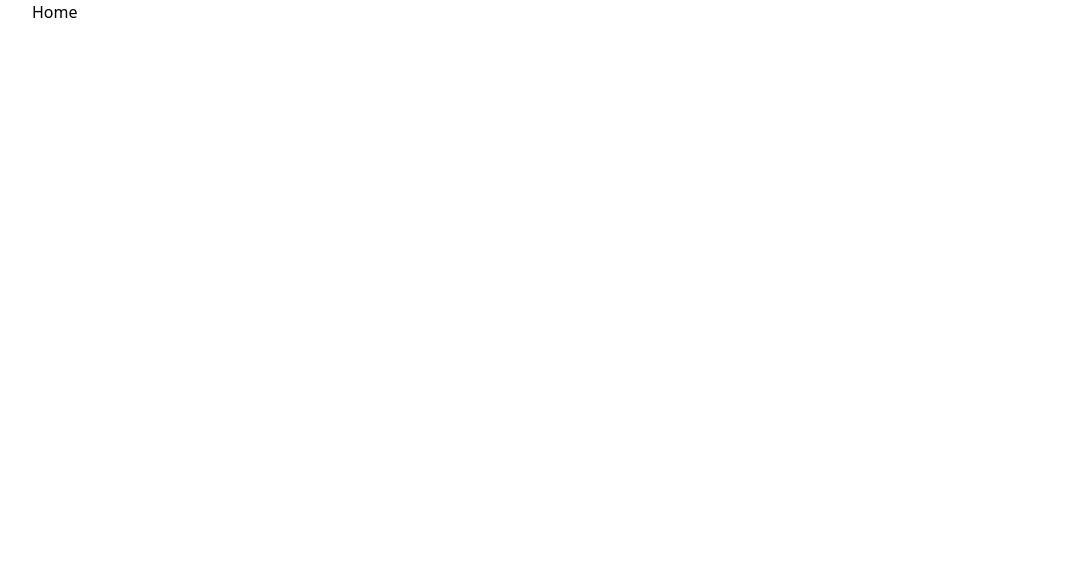
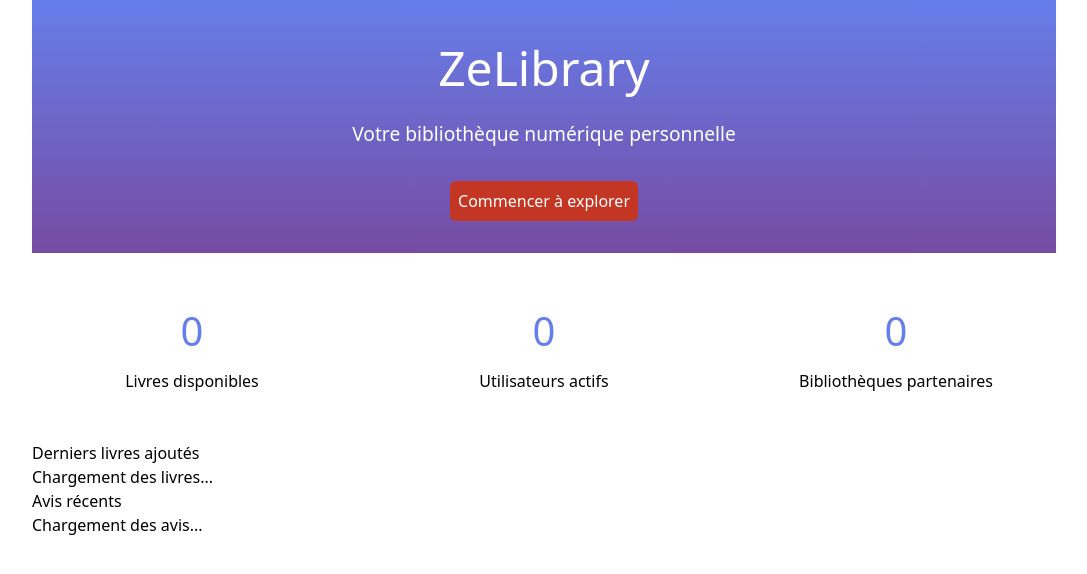
Before and after one commit to MaxHed/zelibrary, a Nuxt app in the folder frontend/: page / in a window 1280 px wide. Shown: the top 574 px of the page, without its empty margins (96-1183 px from the left). Built offline with nearby package versions, Linux system fonts and the light colour scheme.

Commit message:
NEW : draft of homepage. Blank page of library and id . move my drawer demo in folder test

```diff
--- a/frontend/app/assets/css/main.css
+++ b/frontend/app/assets/css/main.css
@@ -16,4 +16,8 @@ body {
     .page-width {
         @apply lg:max-w-[1200px] md:max-w-[900px] sm:max-w-[600px] max-w-[300px] mx-auto w-[80vw];
     }
+
+    .btn-primary {
+        @apply bg-[var(--color-accent)] text-white border-none p-2 rounded-md font-medium cursor-pointer;
+    }
 }
--- a/frontend/app/components/Header.vue
+++ b/frontend/app/components/Header.vue
@@ -3,7 +3,9 @@
         <!-- <PreHeader /> -->
         <div class="h-full page-width flex justify-between items-center  ">
             <div class="flex items-center gap-4 relative h-full w-[30em] py-2">
-                <NuxtImg src="/logo.svg" alt="Logo" class="logo" />
+                <NuxtLink to="/">
+                    <NuxtImg src="/logo.svg" alt="Logo" class="logo" />
+                </NuxtLink>
             </div>
             <NavBar />
         </div>
--- a/frontend/app/components/UI/NavBar.vue
+++ b/frontend/app/components/UI/NavBar.vue
@@ -33,7 +33,6 @@ import MobileDrawer from './MobileDrawer.vue';
 const items = [
     { to: '/', label: 'Accueil' },
     { to: '/libraries', label: 'Bibliothèques' },
-    { to: '/contact', label: 'Contact' },
     { to: '/books', label: 'Livres' },
 
 ]
--- a/frontend/app/pages/index.vue
+++ b/frontend/app/pages/index.vue
@@ -1,8 +1,143 @@
 <template>
     <div class="page-width">
-        <h1>Home</h1>
+        <!-- Hero Section -->
+        <section class="hero">
+            <h1>ZeLibrary</h1>
+            <p>Votre bibliothèque numérique personnelle</p>
+            <button class="btn-primary">Commencer à explorer</button>
+        </section>
+
+        <!-- Stats Section -->
+        <section class="stats">
+            <div class="stat">
+                <h3>{{ stats.booksCount || 0 }}</h3>
+                <p>Livres disponibles</p>
+            </div>
+            <div class="stat">
+                <h3>{{ stats.usersCount || 0 }}</h3>
+                <p>Utilisateurs actifs</p>
+            </div>
+            <div class="stat">
+                <h3>{{ stats.librariesCount || 0 }}</h3>
+                <p>Bibliothèques partenaires</p>
+            </div>
+        </section>
+
+        <!-- Recent Books -->
+        <section class="recent-books">
+            <h2>Derniers livres ajoutés</h2>
+            <div class="books-grid" v-if="recentBooks.length > 0">
+                <div v-for="book in recentBooks" :key="book.id" class="book-card">
+                    <h4>{{ book.title }}</h4>
+                    <p>{{ book.authorsNames }}</p>
+                </div>
+            </div>
+            <p v-else>Chargement des livres...</p>
+        </section>
+
+        <!-- Recent Reviews -->
+        <section class="recent-reviews">
+            <h2>Avis récents</h2>
+            <div class="reviews-list" v-if="recentReviews.length > 0">
+                <div v-for="review in recentReviews" :key="review.id" class="review-card">
+                    <div class="review-header">
+                        <h4>{{ review.book.title }}</h4>
+                        <div class="rating">{{ '★'.repeat(review.rate) }}</div>
+                    </div>
+                    <p>{{ review.review }}</p>
+                </div>
+            </div>
+            <p v-else>Chargement des avis...</p>
+        </section>
     </div>
 </template>
 
 <script setup>
+import { ref, onMounted } from 'vue'
+
+const stats = ref({
+    booksCount: 0,
+    usersCount: 0,
+    librariesCount: 0
+})
+
+const recentBooks = ref([])
+const recentReviews = ref([])
+
+onMounted(async () => {
+    // TODO: Appeler les APIs pour récupérer les données
+    // await loadStats()
+    // await loadRecentBooks()
+    // await loadRecentReviews()
+})
 </script>
+
+<style scoped>
+.hero {
+    @apply w-full h-full flex flex-col items-center justify-center p-8 bg-gradient-to-b from-[#667eea] to-[#764ba2] text-white;
+}
+
+.hero h1 {
+    font-size: 3rem;
+    margin-bottom: 1rem;
+}
+
+.hero p {
+    font-size: 1.2rem;
+    margin-bottom: 2rem;
+}
+
+
+
+.stats {
+    display: grid;
+    grid-template-columns: repeat(3, 1fr);
+    gap: 2rem;
+    margin: 3rem 0;
+    text-align: center;
+}
+
+.stat h3 {
+    font-size: 2.5rem;
+    color: #667eea;
+    margin-bottom: 0.5rem;
+}
+
+.books-grid {
+    display: grid;
+    grid-template-columns: repeat(auto-fill, minmax(200px, 1fr));
+    gap: 1rem;
+    margin-top: 1rem;
+}
+
+.book-card {
+    background: #f8f9fa;
+    padding: 1rem;
+    border-radius: 8px;
+    border: 1px solid #e9ecef;
+}
+
+.reviews-list {
+    display: grid;
+    gap: 1rem;
+    margin-top: 1rem;
+}
+
+.review-card {
+    background: #f8f9fa;
+    padding: 1rem;
+    border-radius: 8px;
+    border-left: 4px solid #667eea;
+}
+
+.review-header {
+    display: flex;
+    justify-content: space-between;
+    align-items: center;
+    margin-bottom: 0.5rem;
+}
+
+.rating {
+    color: #ffc107;
+}
+</style>
--- /dev/null
+++ b/frontend/app/pages/libraries/[id].vue
@@ -0,0 +1,11 @@
+<template>
+    <div>
+        <h1>Bibliothèque</h1>
+    </div>
+</template>
+
+<script setup>
+</script>
+
+<style scoped>
+</style>
--- /dev/null
+++ b/frontend/app/pages/libraries/index.vue
@@ -0,0 +1,11 @@
+<template>
+<div>
+    <h1>Bibliothèques</h1>
+</div>
+</template>
+
+<script setup>
+</script>
+
+<style scoped>
+</style>
```
Also changed, not shown: frontend/app/pages/test/drawer-demo.vue (renamed from frontend/app/pages/drawer-demo.vue).
